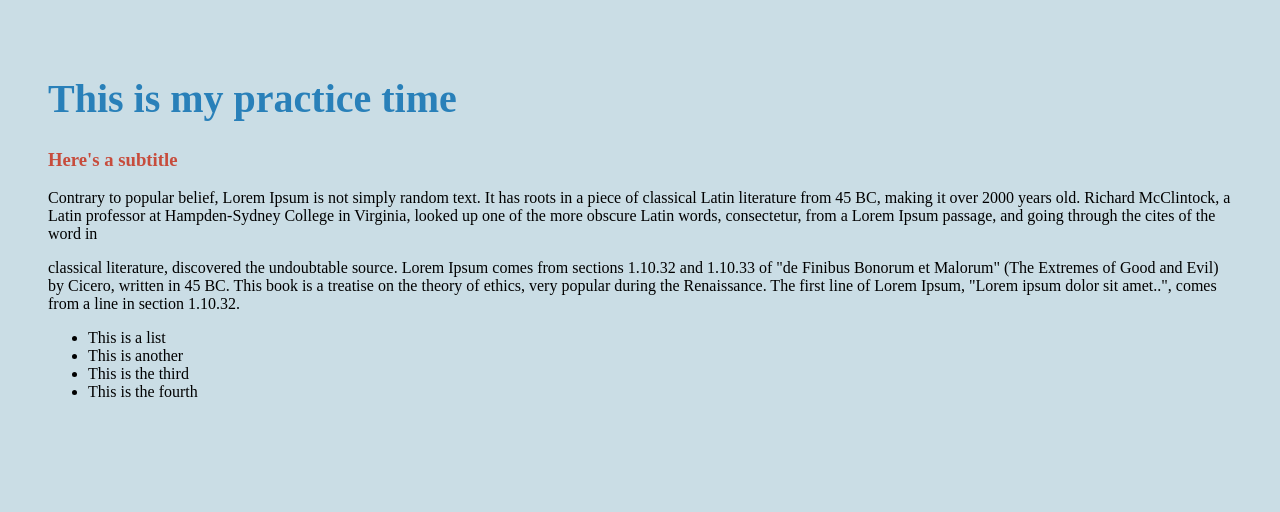
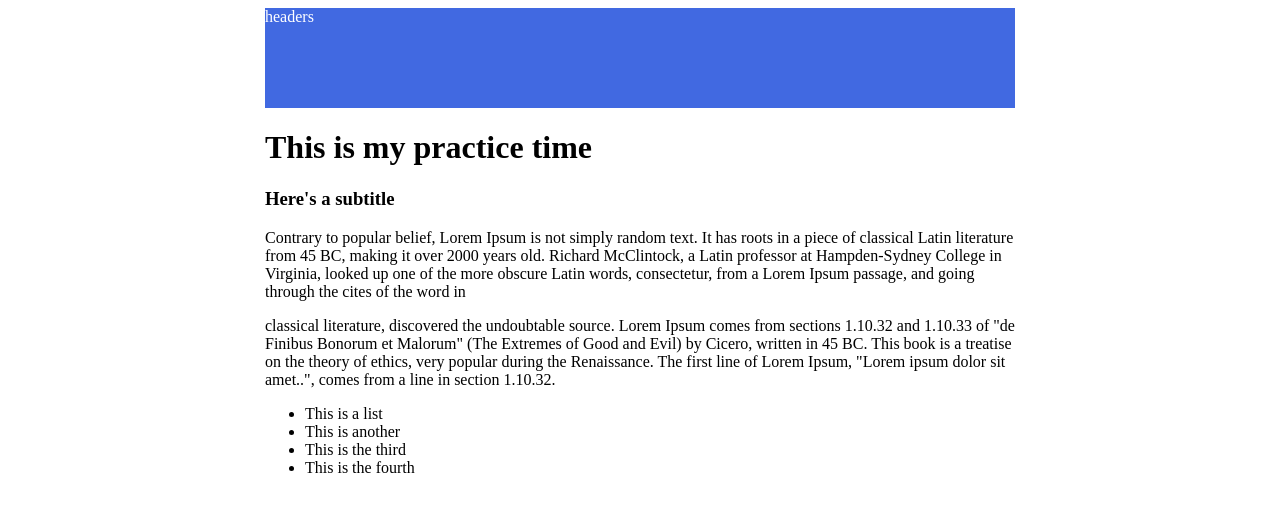
Before and after one commit to DavidLop/codingclass, a plain HTML site: page css_practice.html in a window 1280 px wide. Drawn offline with Linux system fonts and the light colour scheme.

Commit message:
September 03, 2014

```diff
--- a/css/main.css
+++ b/css/main.css
@@ -21,7 +21,7 @@
 }
 
 .page-navigation ul li a:hover {
-  color: black;
+  color: #black;
   text-decoration: underline;}
 
   .favorite-links li a {
--- a/css/style.css
+++ b/css/style.css
@@ -1,14 +1,11 @@
-body {
-	background-color: #cadde5;
-	padding: 40px;
+
+.container {
+	width:750px;
+	margin:auto;
 }
 
-
-h1 {
-	color: #2980b9;
-	font-size: 40px;
+.main-header {
+	height:100px;
+	color:#fff;
+	background:royalblue;
 }
-
-h3 {
-	color: #c74c3c
-}
--- a/css_practice.html
+++ b/css_practice.html
@@ -2,18 +2,23 @@
 <html lang="en">
   <head>
     <meta charset="utf8" />
-    <title>My Page</title>
+    <title>Practice</title>
     <link rel="stylesheet" type="text/css" href="css/style.css">
   </head>
   <body>
+  <div class="container">
+      <header class="main-header">
+          headers
+      </header>
 
-  	<h1>This is my practice time</h1>
+    <h1>This is my practice time</h1>
 
- 		 <h3>Here's a subtitle</h3>
+ 	      <h3>Here's a subtitle</h3>
 
-  	<p>Contrary to popular belief, Lorem Ipsum is not simply random text. It has roots in a piece of classical Latin literature from 45 BC, making it over 2000 years old. Richard McClintock, a Latin professor at Hampden-Sydney College in Virginia, looked up one of the more obscure Latin words, consectetur, from a Lorem Ipsum passage, and going through the cites of the word in</p>
 
- 	 <p> classical literature, discovered the undoubtable source. Lorem Ipsum comes from sections 1.10.32 and 1.10.33 of "de Finibus Bonorum et Malorum" (The Extremes of Good and Evil) by Cicero, written in 45 BC. This book is a treatise on the theory of ethics, very popular during the Renaissance. The first line of Lorem Ipsum, "Lorem ipsum dolor sit amet..", comes from a line in section 1.10.32.</p>
+  <p>Contrary to popular belief, Lorem Ipsum is not simply random text. It has roots in a piece of classical Latin literature from 45 BC, making it over 2000 years old. Richard McClintock, a Latin professor at Hampden-Sydney College in Virginia, looked up one of the more obscure Latin words, consectetur, from a Lorem Ipsum passage, and going through the cites of the word in</p>
+
+ 	<p> classical literature, discovered the undoubtable source. Lorem Ipsum comes from sections 1.10.32 and 1.10.33 of "de Finibus Bonorum et Malorum" (The Extremes of Good and Evil) by Cicero, written in 45 BC. This book is a treatise on the theory of ethics, very popular during the Renaissance. The first line of Lorem Ipsum, "Lorem ipsum dolor sit amet..", comes from a line in section 1.10.32.</p>
 
 
   <ul>
@@ -23,5 +28,7 @@
     <li>This is the fourth</li>
   </ul>
 
+  </div>
+
   </body>
 </html>
--- /dev/null
+++ b/week3.css
@@ -0,0 +1,3 @@
+h1 {
+	color:2D882D;
+}
```
Also changed, not shown: week3.html (added, +24 -0 lines), css/week3.css (added), test.html (added).
